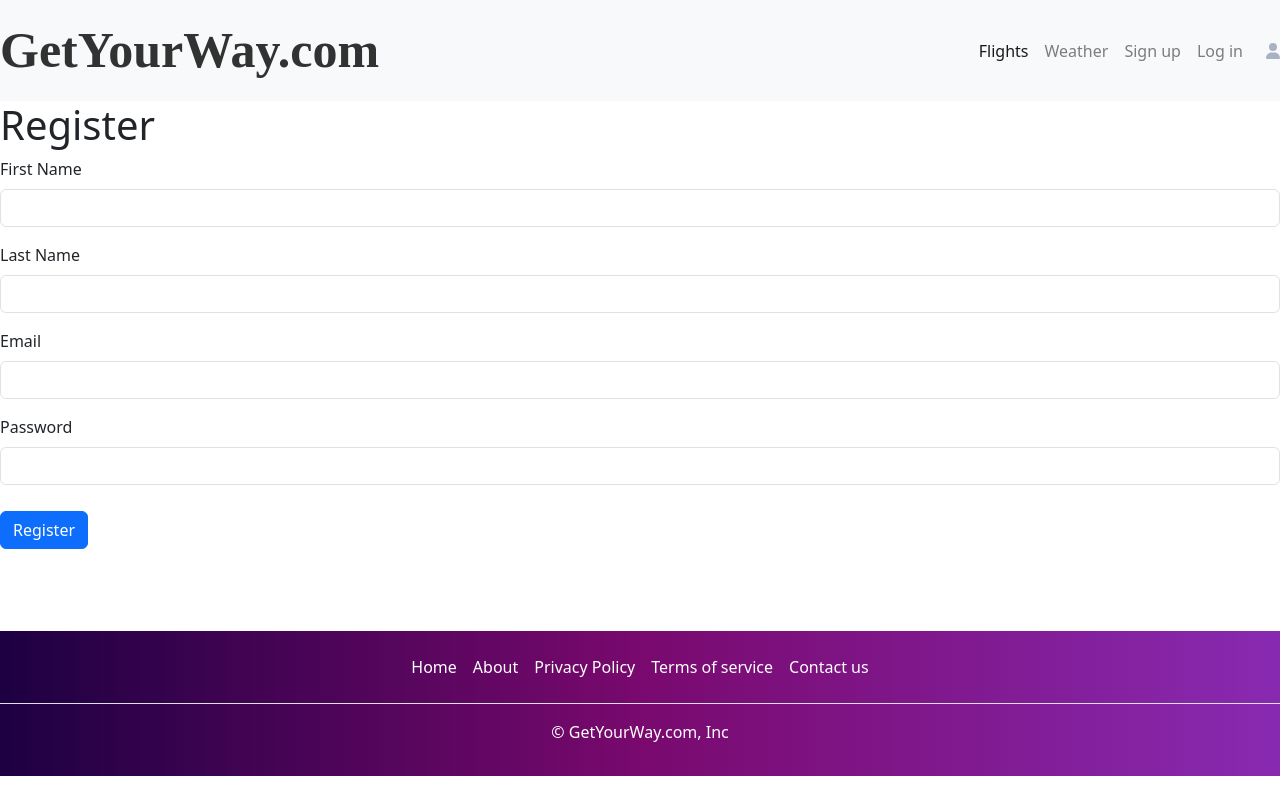
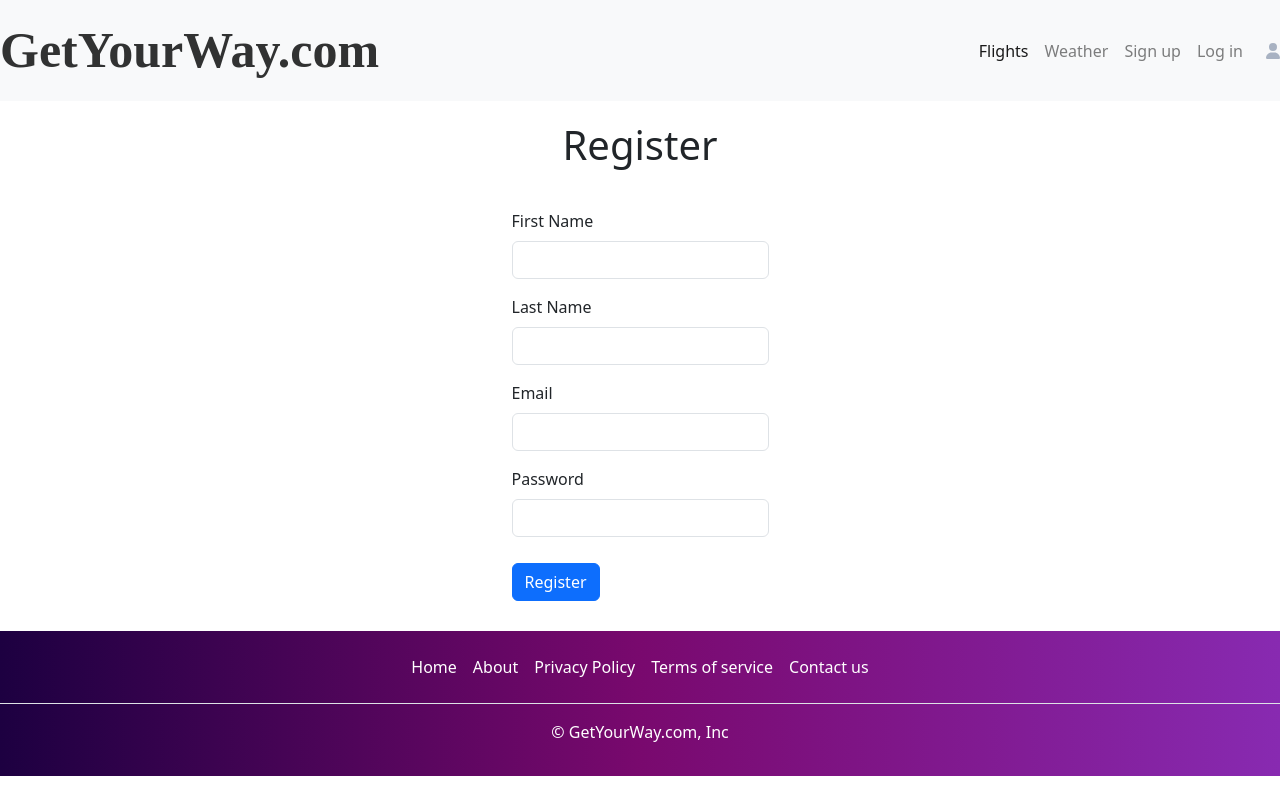
Before and after one commit to eclonghurst/SkyTwoFlyFront, a React (Create React App) app: page /SignUp in a window 1280 px wide. Built offline with nearby package versions, Linux system fonts and the light colour scheme.

Commit message:
centered sign up

```diff
--- a/src/Components/RegistrationForm.jsx
+++ b/src/Components/RegistrationForm.jsx
@@ -1,4 +1,5 @@
 import React, { useState } from 'react';
+import '../CssFiles/RegistrationFormCSS.css';
 
 function RegistrationForm() {
   const [formData, setFormData] = useState({
--- /dev/null
+++ b/src/CssFiles/RegistrationFormCSS.css
@@ -0,0 +1,13 @@
+
+.registerTitle{
+    display: flex;
+    justify-content: center;
+    margin: 20px 0px 40px 0px;
+}
+
+.form-container {
+    display: flex;
+    flex-direction: column;
+    align-items: center;
+    justify-content: center;
+}
--- a/src/Pages/SignUp.jsx
+++ b/src/Pages/SignUp.jsx
@@ -1,15 +1,16 @@
 import React from "react";
 import Form from '../Components/RegistrationForm'
 import RegistrationForm from "../Components/RegistrationForm";
+import '../CssFiles/RegistrationFormCSS.css'
+
 function SignUp(){
-    return<>
-    <h1>Register</h1>
-    <RegistrationForm/>
-</>
 
-
-
-
+    return(
+    <>
+        <h1 className="registerTitle">Register</h1>
+        <RegistrationForm/>
+    </>
+    )
 }
 
 export default SignUp;
```
